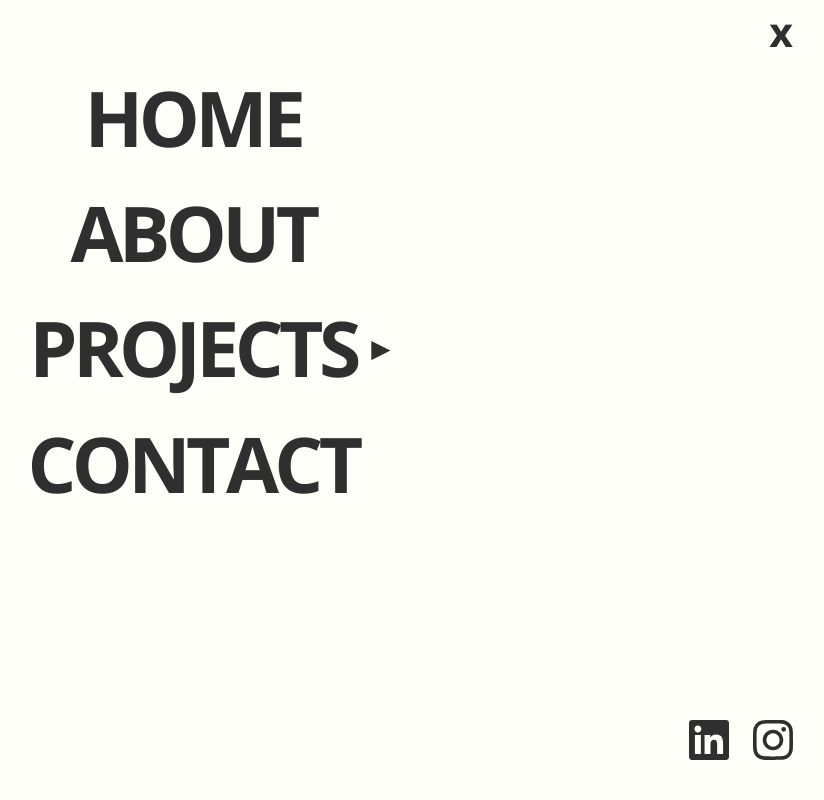
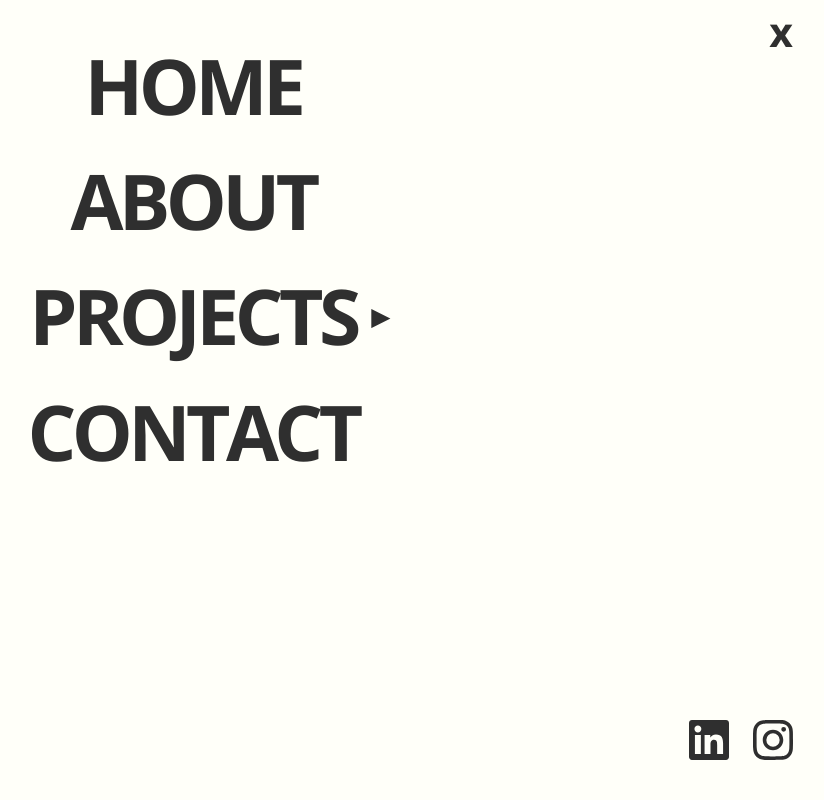
Before and after one commit to BrunoShima/Portfolio, a React (Vite) app: page /about in a window 1280 px wide. Both pictures are taken after a click on the button "Open Menu". Shown: the top 800 px of the page, without its empty margins (447-1271 px from the left). Built offline with nearby package versions, Linux system fonts and the light colour scheme.

Commit message:
Bug Fixes

```diff
--- a/src/components/ui/MenuOverlay.jsx
+++ b/src/components/ui/MenuOverlay.jsx
@@ -1,6 +1,7 @@
 import { useEffect, useState } from "react";
 import { Link, useLocation } from "react-router";
 import { SiLinkedin, SiInstagram } from "react-icons/si";
+import { motion, AnimatePresence } from "motion/react";
 
 const NAV_LINKS = [
     { to: "/", label: "HOME" },
@@ -19,6 +20,7 @@ const NAV_LINKS = [
 
 export default function MenuOverlay({ open, onOpenChange }) {
     const [hoveredItem, setHoveredItem] = useState(null);
+    const [openSubmenu, setOpenSubmenu] = useState(null);
     const location = useLocation();
 
     useEffect(() => {
@@ -43,10 +45,14 @@ export default function MenuOverlay({ open, onOpenChange }) {
         if (open) onOpenChange(false);
     }, [location.pathname]);
 
-    if (!open) return null;
-
     return (
-        <div
+        <AnimatePresence>
+            {open && (
+                <motion.div
+                    initial={{ y: "-100%" }}
+                    animate={{ y: 0 }}
+                    exit={{ y: "-100%" }}
+                    transition={{ duration: 0.4, ease: "easeOut" }}
                     className="
                         fixed inset-0 z-[900]
                         bg-[var(--color-whiteish)]
@@ -59,14 +65,27 @@ export default function MenuOverlay({ open, onOpenChange }) {
                         h-full w-full
                         flex flex-col items-center
                         justify-start
-                pt-15
+                        pt-7
                     ">
-                <ul className="flex flex-col gap-0 text-center">
+                        <ul
+                            className="flex flex-col gap-0 text-center"
+                            onMouseLeave={() => {
+                                setHoveredItem(null);
+                                setOpenSubmenu(null);
+                            }}
+                        >
                             {NAV_LINKS.map((item) => (
                                 <li
                                     key={item.to}
-                            onMouseEnter={() => setHoveredItem(item.to)}
-                            onMouseLeave={() => setHoveredItem(null)}
+                                    onMouseEnter={() => {
+                                        setHoveredItem(item.to);
+                                        if (item.children) setOpenSubmenu(item.to);
+                                    }}
+                                >
+                                    <motion.div
+                                        initial={{ opacity: 0, y: -20 }}
+                                        animate={{ opacity: 1, y: 0 }}
+                                        transition={{ duration: 0.4, ease: "easeOut", delay: 0.4 }}
                                     >
                                         <Link
                                             to={item.to}
@@ -89,22 +108,22 @@ export default function MenuOverlay({ open, onOpenChange }) {
                                                         right: "-1.2em",
                                                         fontSize: "0.3em",
                                                         transition: "transform 200ms",
-                                            transform: hoveredItem === item.to ? "rotate(90deg)" : "rotate(0deg)"
+                                                        transform: openSubmenu === item.to ? "rotate(90deg)" : "rotate(0deg)"
                                                     }}
                                                 >
                                                     ▶
                                                 </span>
                                             )}
                                         </Link>
+                                    </motion.div>
 
-                            {/* Submenu */}
-                            {item.children && hoveredItem === item.to && (
+                                    {item.children && openSubmenu === item.to && (
                                         <ul className="flex flex-col gap-0">
                                             {item.children.map((child) => (
                                                 <li key={child.to}>
                                                     <Link
                                                         to={child.to}
-                                                onClick={() => { onOpenChange(false); setHoveredItem(null); }}
+                                                        onClick={() => { onOpenChange(false); setHoveredItem(null); setOpenSubmenu(null); }}
                                                         className="
                                                             text-[length:var(--text-subheading)]
                                                             font-bold
@@ -126,9 +145,7 @@ export default function MenuOverlay({ open, onOpenChange }) {
                         </ul>
                     </nav>
 
-            {/* Bottom right — social icons */}
                     <div className="absolute bottom-10 right-10 flex items-center gap-6">
-
                         <a
                             href="https://www.linkedin.com/in/bruno-shimabukuro"
                             target="_blank"
@@ -148,6 +165,8 @@ export default function MenuOverlay({ open, onOpenChange }) {
                             <SiInstagram className="h-10 w-10" color="var(--color-blackish)" />
                         </a>
                     </div>
-        </div>
+                </motion.div>
+            )}
+        </AnimatePresence>
     );
 }
--- a/src/screens/about/AboutHero.jsx
+++ b/src/screens/about/AboutHero.jsx
@@ -44,10 +44,11 @@ export default function AboutHero() {
                     className="
                         pointer-events-none
                         absolute top-0 left-0 right-0
-                        h-180
+                        h-[32rem]
                         z-0
                         bg-gradient-to-b
                         from-[var(--color-whiteish)]
+                        via-[var(--color-whiteish)]
                         to-transparent
                     "
                 />
--- a/src/screens/projects/ProjectListScreen.jsx
+++ b/src/screens/projects/ProjectListScreen.jsx
@@ -31,7 +31,7 @@ export default function ProjectListScreen() {
                     pb-10
                 "
             >
-                {label?.toUpperCase() || "All Projects"}
+                {label ? label.charAt(0).toUpperCase() + label.slice(1) : "All Projects"}
             </motion.h1>
 
             <ul className="grid mt-6">
```
Lines whose indentation alone changed are shown as unchanged.
